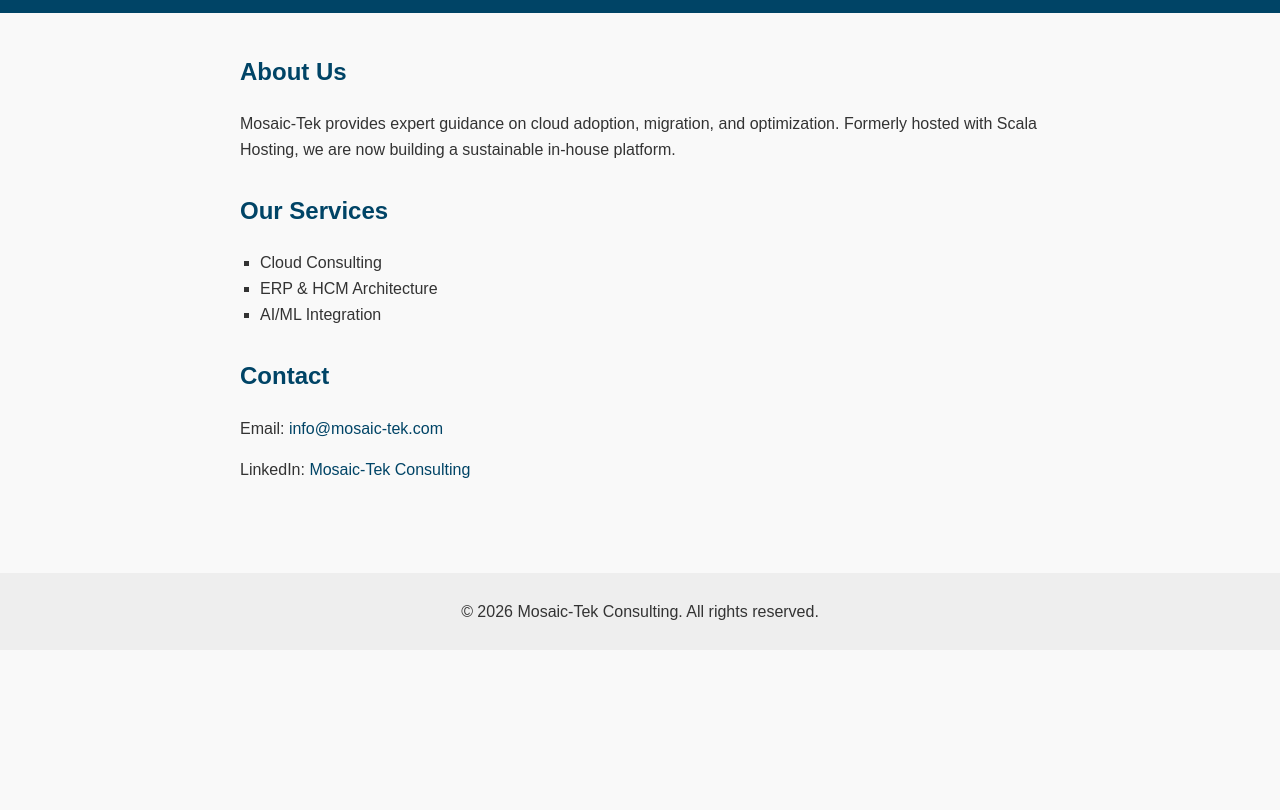
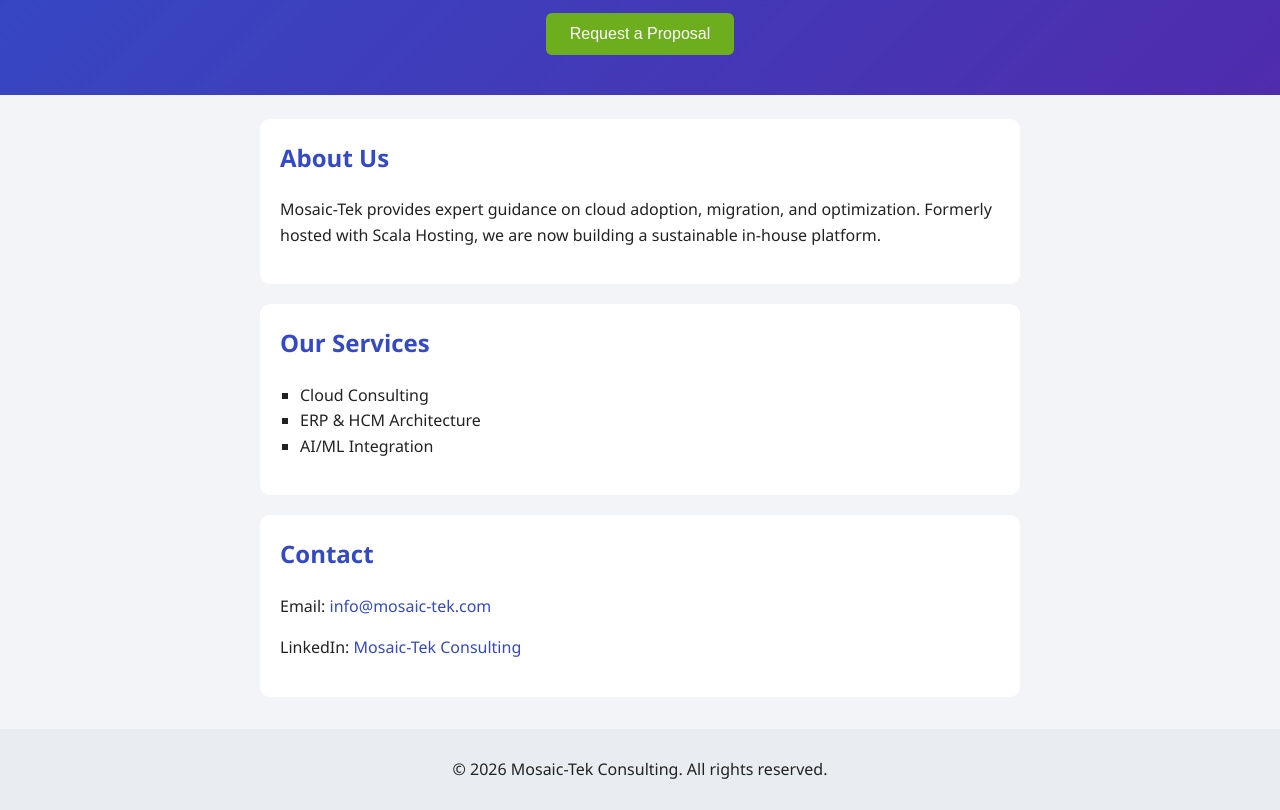
Before and after one commit to winstonwilliamsiii/Mosaic_Tek, a plain HTML site: page mosaic-tek/index.html in a window 1280 px wide. Shown: the part 136-946 px from the top of the page. Before the commit the page ends 800 px from the top, so only its background shows below. Drawn offline with Linux system fonts and the light colour scheme.

Commit message:
Fix landing page HTML structure and unify customizable styles

```diff
--- a/mosaic-tek/index.html
+++ b/mosaic-tek/index.html
@@ -10,6 +10,7 @@
     <header>
         <h1>Mosaic-Tek Consulting</h1>
         <p>Streamlined in-house development, deployment, and sustainment</p>
+        <button class="cta" type="button">Request a Proposal</button>
     </header>
 
     <main>
@@ -33,7 +34,7 @@
         <section class="contact">
             <h2>Contact</h2>
             <p>Email: <a href="mailto:info@mosaic-tek.com">info@mosaic-tek.com</a></p>
-            <p>LinkedIn: <a href="https://www.linkedin.com/company/mosaic-tek-consulting/about/?viewAsMember=true" target="_blank">Mosaic-Tek Consulting</a></p>
+            <p>LinkedIn: <a href="https://www.linkedin.com/company/mosaic-tek-consulting/about/?viewAsMember=true" target="_blank" rel="noopener noreferrer">Mosaic-Tek Consulting</a></p>
         </section>
     </main>
 
--- a/mosaic-tek/style.css
+++ b/mosaic-tek/style.css
@@ -1,17 +1,32 @@
+:root {
+  --primary-blue: #3449c5;
+  --secondary-purple: #4f2cac;
+  --accent-green: #6dae1f;
+  --neutral-gray: #f2f4f8;
+  --text-dark: #222;
+  --header-text: #fff;
+  --card-bg: #fff;
+  --footer-bg: #e9edf2;
+}
+
+* {
+  box-sizing: border-box;
+}
+
 body {
-    font-family: Arial, sans-serif;
+  font-family: "Segoe UI", Arial, sans-serif;
   margin: 0;
   padding: 0;
   line-height: 1.6;
-    background-color: #f9f9f9;
-    color: #333;
+  background-color: var(--neutral-gray);
+  color: var(--text-dark);
 }
 
 header {
-    background: #004466;
-    color: #fff;
-    padding: 20px;
+  background: linear-gradient(135deg, var(--primary-blue), var(--secondary-purple));
+  color: var(--header-text);
   text-align: center;
+  padding: 40px 20px;
 }
 
 header h1 {
@@ -19,17 +34,21 @@
 }
 
 main {
-    padding: 20px;
   max-width: 800px;
-    margin: auto;
+  margin: 24px auto;
+  padding: 0 20px;
 }
 
 section {
-    margin-bottom: 30px;
+  background: var(--card-bg);
+  border-radius: 10px;
+  padding: 20px;
+  margin-bottom: 20px;
 }
 
 h2 {
-    color: #004466;
+  margin-top: 0;
+  color: var(--primary-blue);
 }
 
 ul {
@@ -38,17 +57,45 @@
 }
 
 a {
-    color: #004466;
+  color: var(--primary-blue);
   text-decoration: none;
 }
 
-a:hover {
+a:hover,
+a:focus-visible {
   text-decoration: underline;
 }
 
 footer {
-    background: #eee;
+  background: var(--footer-bg);
   text-align: center;
-    padding: 10px;
-    margin-top: 40px;
+  padding: 12px;
+  margin-top: 32px;
 }
+
+button.cta {
+  background-color: var(--accent-green);
+  color: #fff;
+  border: none;
+  padding: 12px 24px;
+  font-size: 1rem;
+  border-radius: 6px;
+  cursor: pointer;
+  transition: background-color 0.3s ease;
+}
+
+button.cta:hover,
+button.cta:focus-visible {
+  background-color: var(--secondary-purple);
+}
+
+@media (max-width: 640px) {
+  header {
+    padding: 30px 16px;
+  }
+
+  main {
+    margin: 16px auto;
+    padding: 0 12px;
+  }
+}
```
Lines whose indentation alone changed are shown as unchanged.
